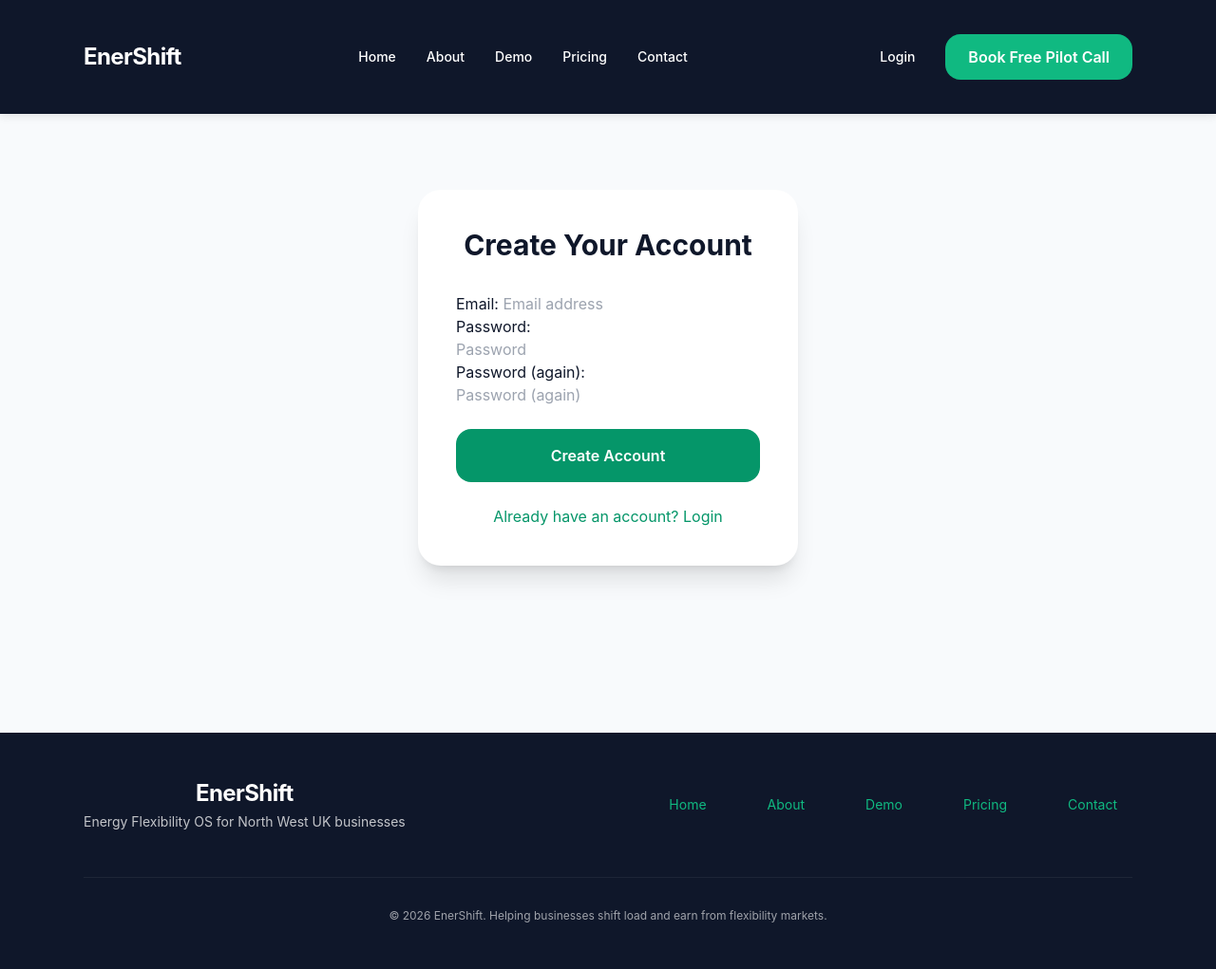
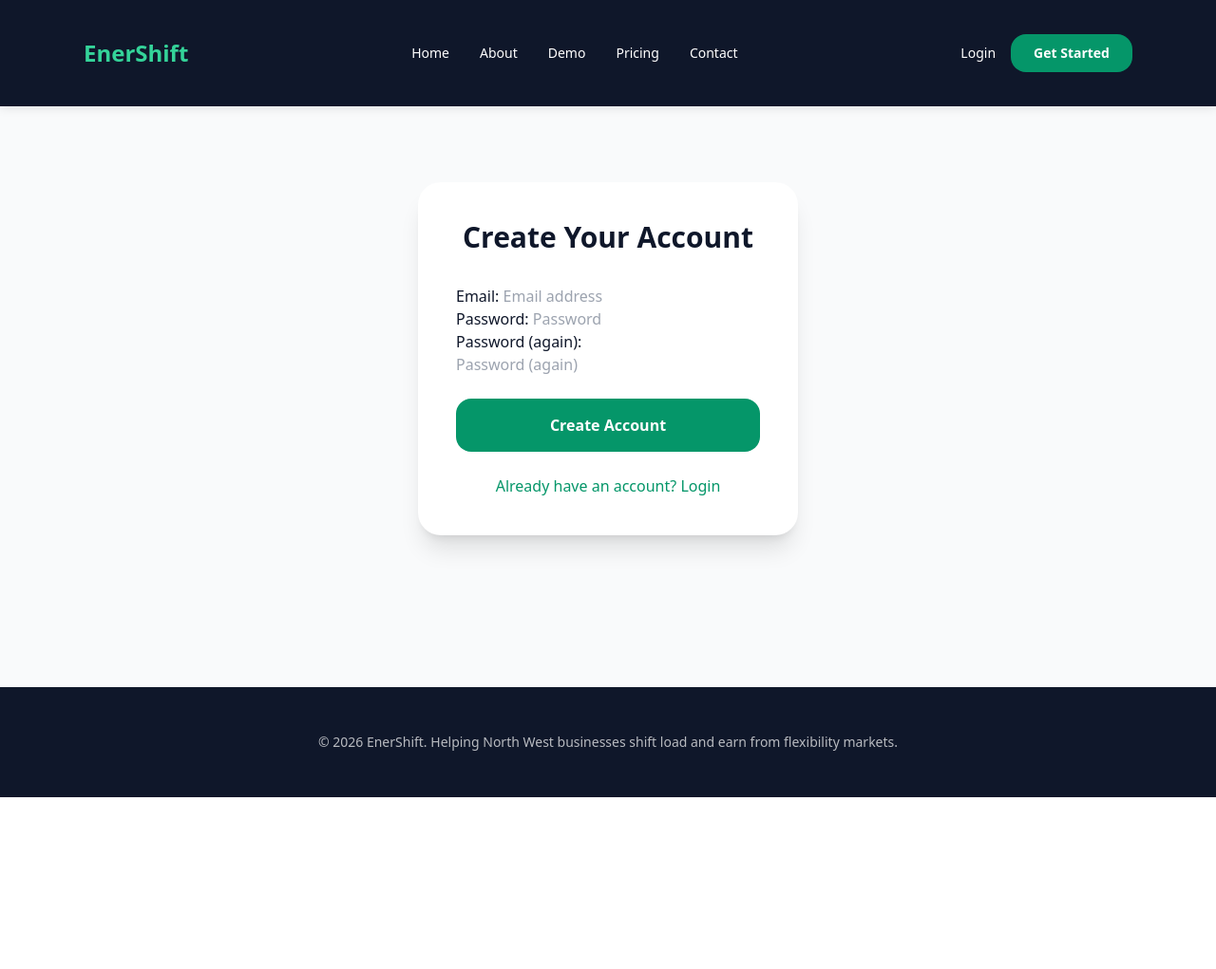
Before and after one commit to willbrad0803/EnerShift, a Django app: page /accounts/signup/ in a window 1280 px wide. Shown: the whole page at 95% size. After the commit the page ends 840 px from the top, so only its background shows below. Run offline with Django 5.2, Linux system fonts and the light colour scheme; some libraries are stand-ins or nearby versions.

Commit message:
Update base.html

```diff
--- a/templates/base.html
+++ b/templates/base.html
@@ -1,163 +1,63 @@
 {% load static %}
-
 <!DOCTYPE html>
 <html lang="en">
 <head>
     <meta charset="UTF-8">
     <meta name="viewport" content="width=device-width, initial-scale=1.0">
-    <title>EnerShift - Energy Flexibility OS for North West UK Businesses</title>
-    <meta name="description" content="Forecast windy hours and shift load manually now — save £3,000–£12,000 per year. Automation coming soon for £14,000–£45,000+ annual value.">
+    <title>EnerShift - Energy Flexibility OS</title>
+    <meta name="description" content="Shift energy use to cheap wind power and earn from flexibility markets.">
 
-    <!-- SEO + Social -->
-    <meta property="og:title" content="EnerShift - Energy Flexibility OS">
-    <meta property="og:description" content="Shift energy use to cheap wind power and earn from flexibility markets.">
-    <meta property="og:image" content="https://www.enershift.energy/static/assets/enershift-logo.png">
+    <!-- Tailwind -->
+    <script src="https://cdn.tailwindcss.com"></script>
+    <link rel="stylesheet" href="{% static 'css/styles.css' %}">
 
-    <link rel="icon" href="{% static 'assets/enershift-logo.png' %}">
-
-    <!-- Tailwind + Scripts -->
-    <script src="https://cdn.tailwindcss.com"></script>
-    <script src="https://unpkg.com/htmx.org@2"></script>
-    <script src="https://unpkg.com/alpinejs@3.x.x/dist/cdn.min.js" defer></script>
+    <!-- Leaflet for map -->
     <link rel="stylesheet" href="https://unpkg.com/leaflet@1.9.4/dist/leaflet.css" />
     <script src="https://unpkg.com/leaflet@1.9.4/dist/leaflet.js"></script>
 
-    <link rel="stylesheet" href="{% static 'css/styles.css' %}">
-
-    <script>
-        tailwind.config = {
-            content: ["./**/*.{html,js}"],
-            theme: {
-                extend: {
-                    colors: {
-                        primary: '#10b981',
-                        accent: '#34d399',
-                    }
-                }
-            }
+    <style>
+        :root {
+            --primary: #10b981;
         }
-    </script>
+        .cta-btn {
+            background-color: var(--primary);
+        }
+    </style>
 </head>
-<body class="bg-[var(--light)] text-[var(--dark)]">
+<body class="bg-gray-50 font-sans">
     <!-- Navbar -->
-    <nav class="bg-[var(--dark)] text-white sticky top-0 z-50">
-        <div class="max-w-7xl mx-auto px-6 py-5">
-            <div class="flex justify-between items-center">
-                <!-- Brand -->
-                <div class="text-2xl font-bold tracking-tight">EnerShift</div>
-
-                <!-- Desktop Menu + Buttons -->
-                <div class="hidden md:flex items-center gap-8 text-sm font-medium">
-                    <a href="/" class="hover:text-[var(--primary)] transition">Home</a>
-                    <a href="/about.html" class="hover:text-[var(--primary)] transition">About</a>
-                    <a href="/demo.html" class="hover:text-[var(--primary)] transition">Demo</a>
-                    <a href="/pricing.html" class="hover:text-[var(--primary)] transition">Pricing</a>
-                    <a href="/contact.html" class="hover:text-[var(--primary)] transition">Contact</a>
-                </div>
-
-                <!-- Desktop Right Side: Login + CTA -->
-                <div class="hidden md:flex items-center gap-4">
-                    <a href="/dashboard/"
-                       class="text-sm font-medium hover:text-[var(--primary)] transition px-4 py-2">
-                        Login
-                    </a>
-                    <a href="https://calendly.com/william-bradshaw-enershift/60min"
-                       target="_blank"
-                       class="bg-[var(--primary)] hover:bg-emerald-600 text-white px-6 py-3 rounded-2xl font-semibold transition">
-                        Book Free Pilot Call
-                    </a>
-                </div>
-
-                <!-- Mobile Hamburger -->
-                <button id="mobile-menu-button"
-                        class="md:hidden text-white focus:outline-none">
-                    <svg xmlns="http://www.w3.org/2000/svg" class="h-8 w-8" fill="none" viewBox="0 0 24 24" stroke="currentColor" stroke-width="2.5">
-                        <path stroke-linecap="round" stroke-linejoin="round" d="M4 6h16M4 12h16M4 18h16" />
-                    </svg>
-                </button>
+    <nav class="bg-[#0f172a] text-white sticky top-0 z-50">
+        <div class="max-w-7xl mx-auto px-6 py-5 flex justify-between items-center">
+            <div class="flex items-center gap-3">
+                <span class="text-2xl font-bold text-emerald-400">EnerShift</span>
             </div>
 
-            <!-- Mobile Menu with Smooth Animation -->
-            <div id="mobile-menu"
-                 class="hidden md:hidden mt-4 overflow-hidden transition-all duration-300 ease-out max-h-0">
-                <div class="flex flex-col gap-4 text-sm font-medium pt-4 border-t border-white/20">
-                    <a href="/" class="hover:text-[var(--primary)] transition py-2">Home</a>
-                    <a href="/about.html" class="hover:text-[var(--primary)] transition py-2">About</a>
-                    <a href="/demo.html" class="hover:text-[var(--primary)] transition py-2">Demo</a>
-                    <a href="/pricing.html" class="hover:text-[var(--primary)] transition py-2">Pricing</a>
-                    <a href="/contact.html" class="hover:text-[var(--primary)] transition py-2">Contact</a>
-                    <a href="/dashboard/" class="hover:text-[var(--primary)] transition py-2">Login</a>
+            <div class="hidden md:flex items-center gap-8 text-sm">
+                <a href="/" class="hover:text-emerald-400 transition">Home</a>
+                <a href="/about.html" class="hover:text-emerald-400 transition">About</a>
+                <a href="/demo.html" class="hover:text-emerald-400 transition">Demo</a>
+                <a href="/pricing.html" class="hover:text-emerald-400 transition">Pricing</a>
+                <a href="/contact.html" class="hover:text-emerald-400 transition">Contact</a>
+            </div>
 
-                    <a href="https://calendly.com/william-bradshaw-enershift/60min"
-                       target="_blank"
-                       class="mt-4 bg-[var(--primary)] hover:bg-emerald-600 text-white px-6 py-3 rounded-2xl font-semibold transition text-center">
-                        Book Free Pilot Call
-                    </a>
-                </div>
+            <div class="flex items-center gap-4">
+                <a href="{% url 'account_login' %}" class="text-sm hover:text-emerald-400 transition">Login</a>
+                <a href="{% url 'account_signup' %}" class="bg-emerald-600 hover:bg-emerald-700 px-6 py-2.5 rounded-2xl text-sm font-semibold transition">Get Started</a>
             </div>
         </div>
     </nav>
 
-    {% block content %}{% endblock %}
-
-    <!-- Messages -->
-{% if messages %}
-<div class="max-w-6xl mx-auto px-6 pt-6">
-    {% for message in messages %}
-    <div class="p-4 rounded-2xl mb-4 text-sm font-medium
-                {% if 'success' in message.tags %}bg-emerald-100 text-emerald-800 border border-emerald-200
-                {% elif 'error' in message.tags %}bg-red-100 text-red-800 border border-red-200
-                {% else %}bg-gray-100 text-gray-800{% endif %}">
-        {{ message }}
-    </div>
-    {% endfor %}
-</div>
-{% endif %}
+    {% block content %}
+    {% endblock %}
 
     <!-- Footer -->
-    <footer class="bg-[var(--dark)] text-white py-12">
-        <div class="max-w-7xl mx-auto px-6">
-            <div class="flex flex-col md:flex-row justify-between items-center gap-8">
-                <div>
-                    <div class="text-2xl font-bold tracking-tight mb-1">EnerShift</div>
-                    <p class="text-sm opacity-75">Energy Flexibility OS for North West UK businesses</p>
-                </div>
-
-                <div class="flex flex-wrap gap-x-8 gap-y-2 text-sm">
-                    <a href="/" class="hover:text-[var(--primary)] transition">Home</a>
-                    <a href="/about.html" class="hover:text-[var(--primary)] transition">About</a>
-                    <a href="/demo.html" class="hover:text-[var(--primary)] transition">Demo</a>
-                    <a href="/pricing.html" class="hover:text-[var(--primary)] transition">Pricing</a>
-                    <a href="/contact.html" class="hover:text-[var(--primary)] transition">Contact</a>
-                </div>
-            </div>
-
-            <div class="text-center text-xs opacity-60 mt-12 pt-8 border-t border-white/10">
-                © 2026 EnerShift. Helping businesses shift load and earn from flexibility markets.
-            </div>
+    <footer class="bg-[#0f172a] text-white py-12 mt-20">
+        <div class="max-w-7xl mx-auto px-6 text-center text-sm opacity-70">
+            © 2026 EnerShift. Helping North West businesses shift load and earn from flexibility markets.
         </div>
     </footer>
 
-    {% block extra_scripts %}{% endblock %}
-
-    <!-- Smooth Mobile Menu Script -->
-    <script>
-        const mobileButton = document.getElementById('mobile-menu-button');
-        const mobileMenu = document.getElementById('mobile-menu');
-
-        mobileButton.addEventListener('click', () => {
-            if (mobileMenu.classList.contains('hidden')) {
-                mobileMenu.classList.remove('hidden');
-                setTimeout(() => {
-                    mobileMenu.style.maxHeight = mobileMenu.scrollHeight + 'px';
-                }, 10);
-            } else {
-                mobileMenu.style.maxHeight = '0';
-                setTimeout(() => {
-                    mobileMenu.classList.add('hidden');
-                }, 300);
-            }
-        });
-    </script>
+    {% block extra_scripts %}
+    {% endblock %}
 </body>
 </html>
```
